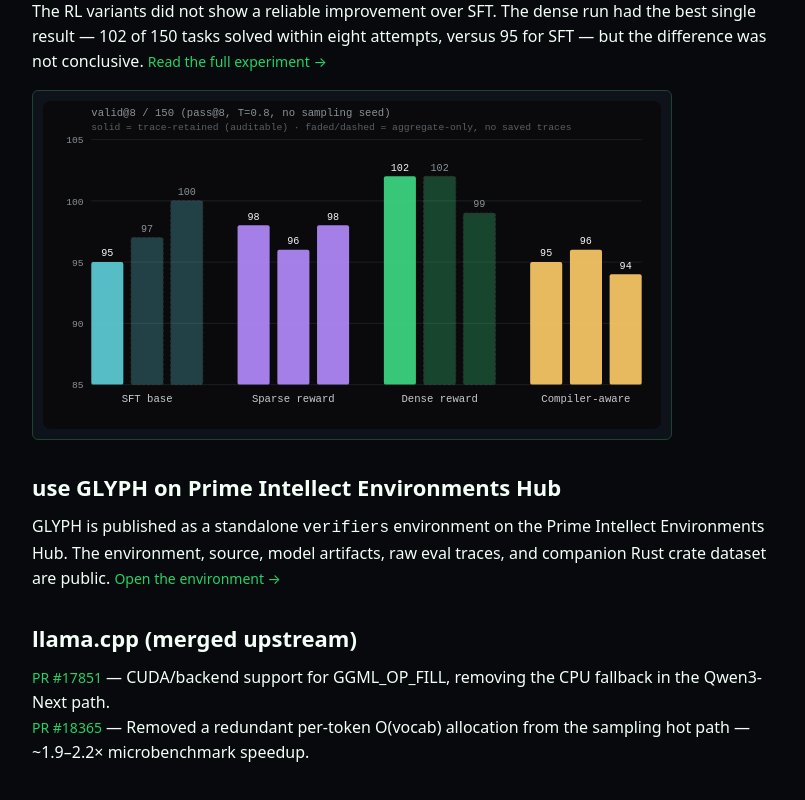
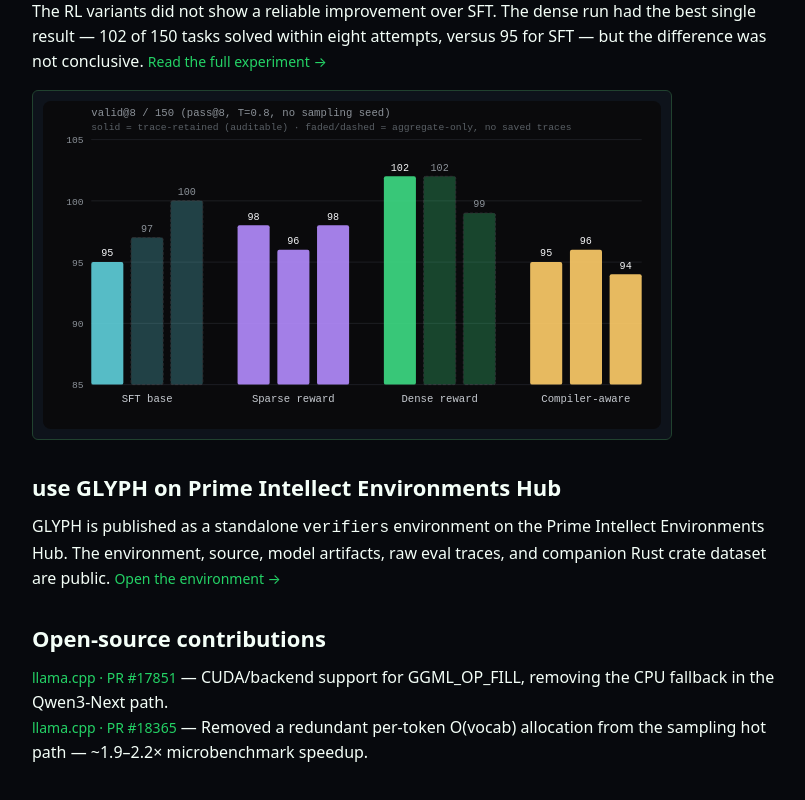
Before and after one commit to JayZenith/portfolio, a React (Create React App) app: page / in a window 1280 px wide. Shown: the part 2641-3441 px from the top of the page, without its empty margins (228-1033 px from the left). Built offline with nearby package versions, Linux system fonts and the light colour scheme; the HTML template or start-up script is replaced by a standard one.

Commit message:
Broaden open-source contributions section

```diff
--- a/src/MainPage.js
+++ b/src/MainPage.js
@@ -10,12 +10,12 @@ const profileLinks = [
 
 const llamaCppPrs = [
   {
-    label: 'PR #17851',
+    label: 'llama.cpp · PR #17851',
     href: 'https://github.com/ggml-org/llama.cpp/pull/17851',
     text: 'CUDA/backend support for GGML_OP_FILL, removing the CPU fallback in the Qwen3-Next path.',
   },
   {
-    label: 'PR #18365',
+    label: 'llama.cpp · PR #18365',
     href: 'https://github.com/ggml-org/llama.cpp/pull/18365',
     text: 'Removed a redundant per-token O(vocab) allocation from the sampling hot path — ~1.9–2.2× microbenchmark speedup.',
   },
@@ -390,7 +390,7 @@ function MainPage() {
 
       <section className="project-section">
         <div className="section-title">
-          <h2>llama.cpp (merged upstream)</h2>
+          <h2>Open-source contributions</h2>
         </div>
         <article className="project-copy">
           {llamaCppPrs.map((pr) => (
```
